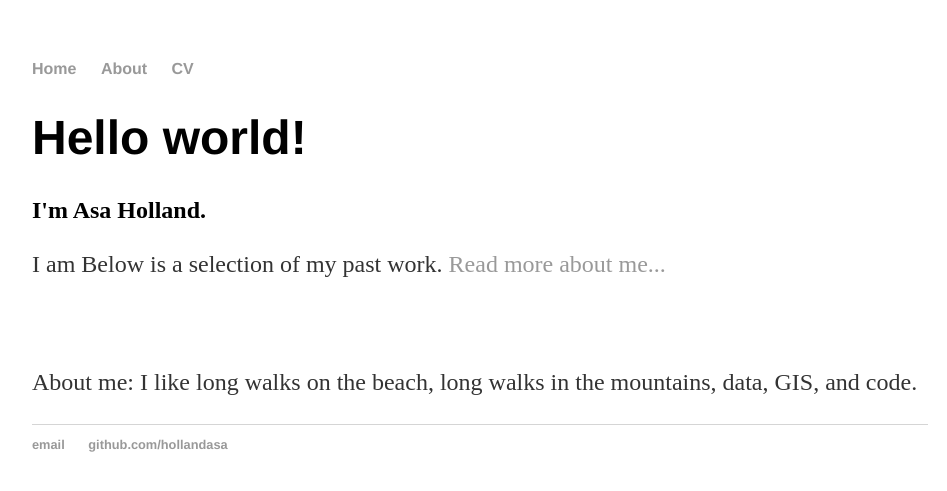
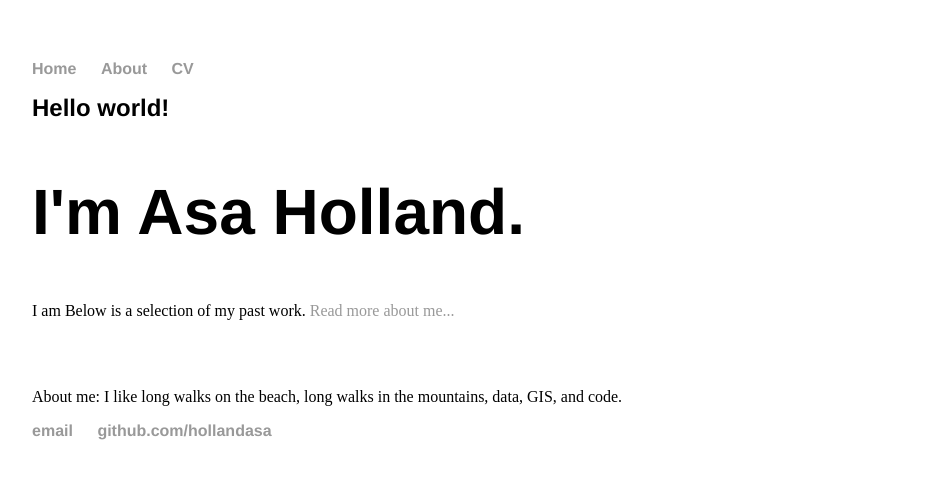
Before and after one commit to hollandasa/hollandasa.github.io, a Jekyll site: the page built from index.html, in a window 1280 px wide. Shown: the top 491 px of the page, without its empty margins (160-1107 px from the left). Built offline with Jekyll 4.4.1, drawn with Linux system fonts in a browser that asks for light colours.

Commit message:
Update main.css
Added header 2 settings

```diff
--- a/css/main.css
+++ b/css/main.css
@@ -20,9 +20,13 @@ a:hover {
     text-decoration: underline;
 }
 h1 {
-    font-size: 3em;
+    font-size: 1.5em;
     font-family:'Helvetica', 'Arial', 'Sans-Serif';
 }
+h2 {
+    font-size: 4em;
+    font-family:'Helvetica', 'Arial', 'Sans-Serif';
+    font-weight: bold;
 p {
     font-size: 1.5em;
     line-height: 1.4em;
```
